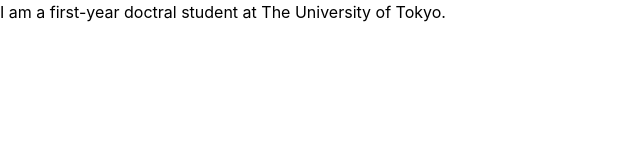
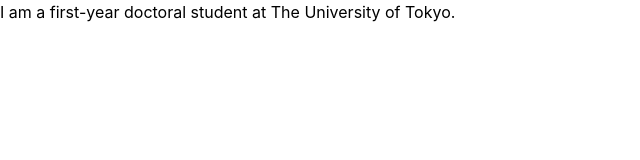
Before and after one commit to izumitkh/izumitkh.github.io, an Astro site: page /about/about in a window 1280 px wide. Shown: the full height of the page, 0-640 px from the left. Built offline with nearby package versions, Linux system fonts and the light colour scheme; Astro itself is replaced by a stand-in of ours.

Commit message:
fix typo

```diff
--- a/src/pages/about/about.md
+++ b/src/pages/about/about.md
@@ -6,9 +6,9 @@ location: Tokyo, Japan
 # pronouns: "he/him/el"
 website: "https://izumitkh.github.io/"
 ---
-I am a first-year doctral student at The University of Tokyo.
+I am a first-year doctoral student at The University of Tokyo.
 
-<!-- I am a first-year doctral student at The University of Tokyo. I earned a B.E. in 2022, followed by an M.E. in 2024, both from UTokyo.
+<!-- I am a first-year doctoral student at The University of Tokyo. I earned a B.E. in 2022, followed by an M.E. in 2024, both from UTokyo.
 <br/>
 My research interests lie in solving both fundamental and applied scientific problems in materials science and related fields through computational techniques.
 Specifically, I focus on applying and developing a wide range of methods that I suppose helpful, including *ab initio* simulation, advanced artificial intelligence technologies, AI-powered techniques that merge these approaches, and methods integrating computational and materials characterization techniques. -->
```
